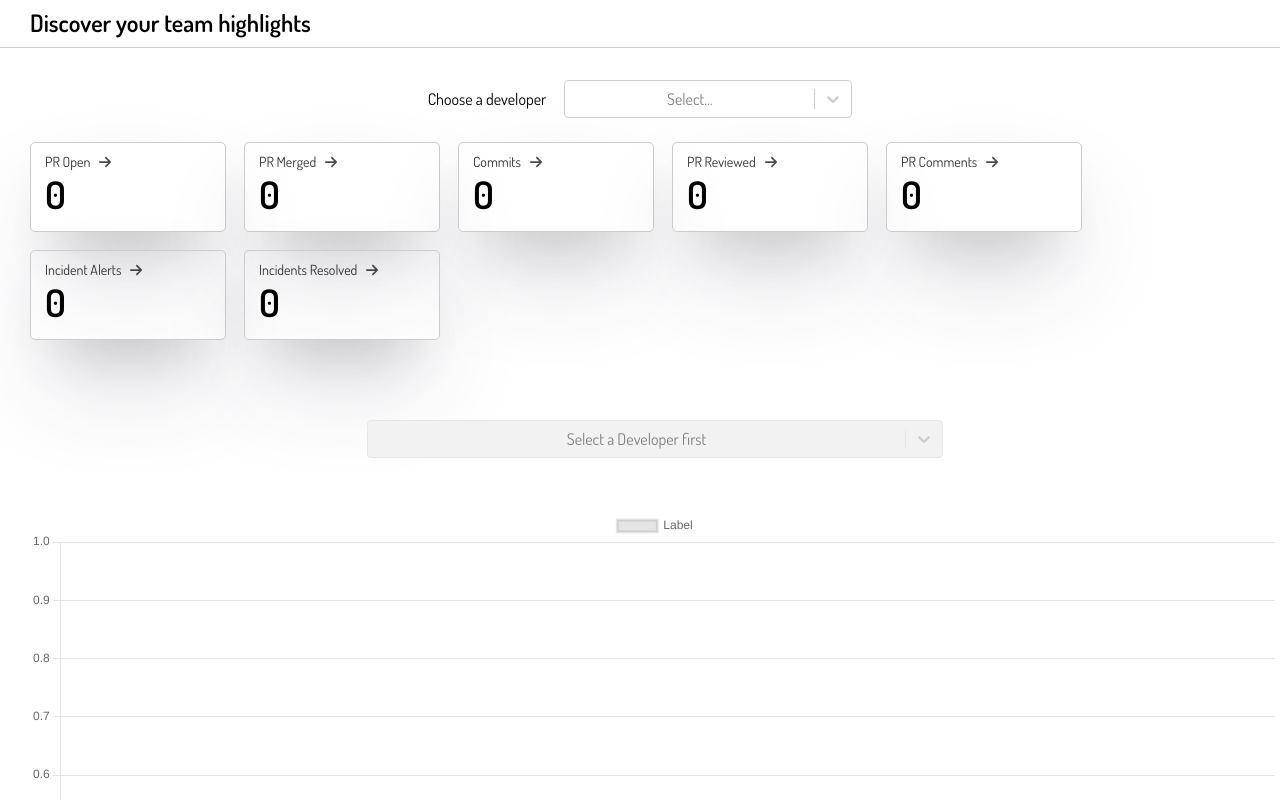
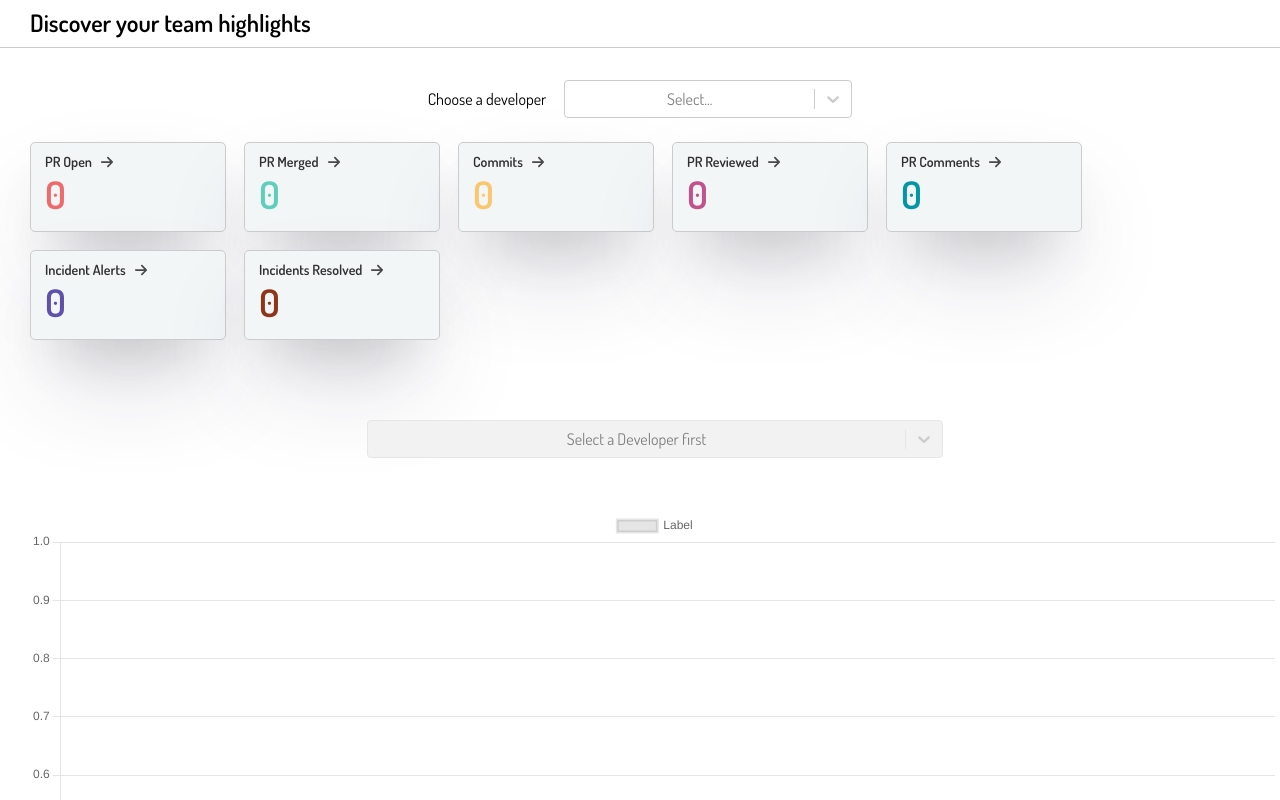
Before and after one commit to raj5036/devdynamics-assignment, a React (Vite) app: page / in a window 1280 px wide. Shown: the top 800 px of the page. Built offline with nearby package versions, Linux system fonts and the light colour scheme.

Commit message:
Send fillColors in ActivityItems

```diff
--- a/src/App.tsx
+++ b/src/App.tsx
@@ -38,6 +38,14 @@ function App() {
         console.error('API call error', error)
       })
   }, [])
+
+  const getActivityColor = (activityType: string) => {
+    const activityMeta = appData.data.AuthorWorklog.activityMeta.find((activity: any) => {
+      return activity.label == activityType
+    })
+
+    return activityMeta.fillColor
+  }
 
   const getCurrentDevData = (key: string, name: string) => {
     const currentDevData = appData.data.AuthorWorklog.rows.find((row: any) => row.name === name)
@@ -147,6 +155,7 @@ function App() {
                 key={index}
                 title={activity.name}
                 value={activity.value}
+                color={getActivityColor(activity.name)}
               />
             })}
           </div>
--- a/src/components/ActivityItem/ActivityItem.css
+++ b/src/components/ActivityItem/ActivityItem.css
@@ -1,5 +1,6 @@
 .activityItemContainer {
 	border: solid 1px #ccc;
+	background-color: #F3F6F7;
     height: 88px;
     width: 194px;
 	border-radius: 5px;
@@ -22,6 +23,7 @@
 
 .title {
 	font-size: 14px;
+	font-weight: 600;
     opacity: 0.8;
 }
 
--- a/src/components/ActivityItem/ActivityItem.tsx
+++ b/src/components/ActivityItem/ActivityItem.tsx
@@ -6,15 +6,19 @@ import './ActivityItem.css'
 interface PropTypes {
 	title: string,
 	value: number,
+	color: string
 }
 
-const ActivityItem: React.FC<PropTypes>  = ({title, value}) => {
+const ActivityItem: React.FC<PropTypes>  = ({title, value, color}) => {
 	return (<div className='activityItemContainer'>
 		<div className='titleContainer'>
 			<span className='title'>{title}</span>
 			<FaArrowRight className='arrowIcon'/>
 		</div>
-		<div className='value'>
+		<div
+			className='value'
+			style={{color}}
+		>
 			{value == 0 ? value : <CountUp start={0} end={value} duration={2}/>}
 		</div>
 	</div>)
```
